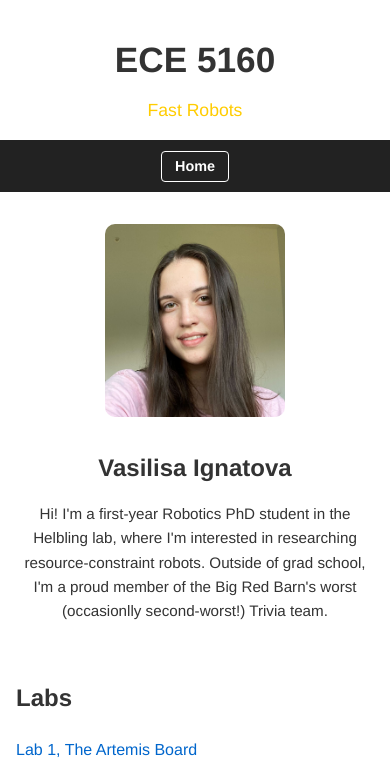
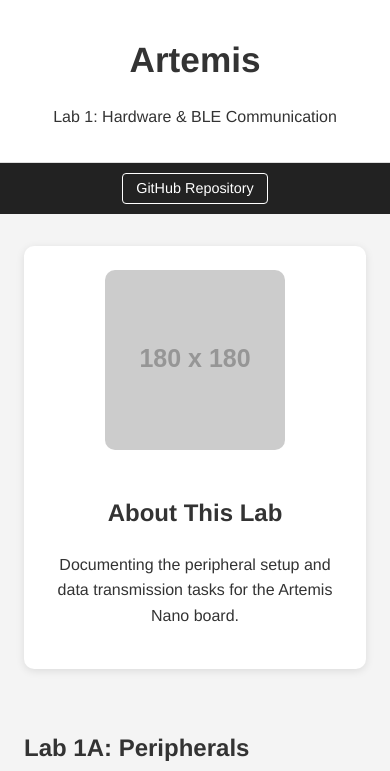
Before and after one commit to VasilisaI/VasilisaI.github.io, a Jekyll site: the page built from README.md, in a window 390 px wide. Shown: the top 771 px of the page. Built offline with Jekyll 4.4.1, drawn with Linux system fonts in a browser that asks for light colours; our own code applies the rules of GitHub Pages for plain Markdown files; a script that is not in the unit is left out; some of the changed text lies outside the part shown; grey boxes are pictures that could not be loaded.

Commit message:
reogranize

```diff
--- a/LABS/style.css
+++ b/LABS/style.css
@@ -1,11 +1,3 @@
-.wrapper {
-  max-width: 1000px;
-  margin: 0 auto;
-  padding: 2rem 1.5rem;
-  background-color: #333;
-}
-
-
 * {
   box-sizing: border-box;
 }
@@ -15,14 +7,11 @@ html, body {
   padding: 0;
 }
 
-/* =========================
-   Typography
-   ========================= */
 body {
   font-family: "Helvetica Neue", Helvetica, Arial, sans-serif;
   font-size: 16px;
   line-height: 1.6;
-  background: #ffffff;
+  background: #f4f4f4; /* Gray background */
   color: #333;
 }
 
@@ -36,11 +25,13 @@ a:hover {
 }
 
 /* =========================
-   Header
+   Header & Banner
    ========================= */
 header {
   text-align: center;
   padding: 2rem 1rem 1rem;
+  background: #ffffff;
+  border-bottom: 1px solid #ddd;
 }
 
 header h1 {
@@ -48,14 +39,6 @@ header h1 {
   font-size: 2.2rem;
 }
 
-header p {
-  margin: 0.5rem 0 0;
-  font-size: 1.1rem;
-}
-
-/* =========================
-   Banner
-   ========================= */
 #banner {
   background: #222;
   padding: 0.8rem 1rem;
@@ -73,36 +56,30 @@ header p {
 #banner .button:hover {
   background: #fff;
   color: #222;
-  text-decoration: none;
 }
 
+/* =========================
+   Layout
+   ========================= */
 .wrapper {
-  max-width: 1000px;
+  max-width: 1100px;
   margin: 0 auto;
-  padding: 2rem 1rem;
+  padding: 2rem 1.5rem;
 }
 
-/* Hide unused nav cleanly */
-nav {
-  display: none;
-}
-
-
-section {
-  width: 100%;
-}
-
-/* Side-by-side layout */
 .content-row {
   display: flex;
   gap: 2.5rem;
   align-items: flex-start;
 }
 
-
 .profile {
   width: 30%;
   text-align: center;
+  background: #fff;
+  padding: 1.5rem;
+  border-radius: 10px;
+  box-shadow: 0 2px 8px rgba(0,0,0,0.1);
 }
 
 .profile img {
@@ -112,59 +89,52 @@ section {
   margin-bottom: 1rem;
 }
 
-.profile h2 {
-  margin-top: 0.5rem;
-  margin-bottom: 0.5rem;
-}
-
-.profile p {
-  text-align: left;
-  font-size: 0.95rem;
-}
-
-
 .labs {
   width: 70%;
 }
 
-.labs h2 {
-  margin-top: 0;
+/* =========================
+   Video Grid
+   ========================= */
+.video-grid {
+  display: grid;
+  grid-template-columns: repeat(auto-fit, minmax(280px, 1fr));
+  gap: 1.5rem;
+  margin: 1.5rem 0;
 }
 
-.labs p {
-  margin: 0.4rem 0;
+.video-item {
+  background: #fff;
+  padding: 10px;
+  border-radius: 8px;
+  border: 1px solid #ddd;
 }
 
-.labs a {
-  font-weight: 500;
+video {
+  width: 100%;
+  border-radius: 4px;
 }
 
+/* =========================
+   Misc
+   ========================= */
+details {
+  background: #fff;
+  padding: 1rem;
+  margin-bottom: 1rem;
+  border-radius: 8px;
+  border: 1px solid #ddd;
+}
 
 footer {
   margin-top: 3rem;
-  padding-top: 1rem;
-  border-top: 1px solid #ddd;
+  padding: 2rem;
   text-align: center;
   font-size: 0.85rem;
   color: #777;
 }
 
-
 @media (max-width: 768px) {
-  .content-row {
-    flex-direction: column;
-  }
-
-  .profile,
-  .labs {
-    width: 100%;
-  }
-
-  .profile {
-    text-align: center;
-  }
-
-  .profile p {
-    text-align: center;
-  }
+  .content-row { flex-direction: column; }
+  .profile, .labs { width: 100%; }
 }
--- a/_layouts/default.html
+++ b/_layouts/default.html
@@ -1,80 +1,95 @@
-
-<!doctype html>
+<!DOCTYPE html>
 <html lang="en-US">
 <head>
   <meta charset="utf-8">
-    <meta http-equiv="X-UA-Compatible" content="IE=edge">
-
-<!-- Begin Jekyll SEO tag v2.6.1 -->
-<title>ECE 5160 | ECE5160</title>
-<meta name="generator" content="Jekyll v3.9.0" />
-<meta property="og:title" content="ECE 5160" />
-<meta property="og:locale" content="en_US" />
-<meta name="description" content="Fast Robots" />
-<meta property="og:description" content="Fast Robots" />
-<link rel="canonical" href="https://VasilisaI.github.io/" />
-<meta property="og:url" content="https://VasilisaI.github.io/" />
-<meta property="og:site_name" content="ECE5160" />
-<script type="application/ld+json">
-{"@type":"WebSite","url":"https://yl656.github.io/ECE4960/","headline":"ECE 5160","description":"Fast Robots","name":"ECE5160","@context":"https://schema.org"}</script>
-<!-- End Jekyll SEO tag -->
-
-    <link rel="shortcut icon" type="image/x-icon" href="/ECE4960/favicon.ico" />
-    <link rel="stylesheet" href="/assets/css/style.css">
-    <script src="https://code.jquery.com/jquery-3.3.0.min.js" integrity="sha256-RTQy8VOmNlT6b2PIRur37p6JEBZUE7o8wPgMvu18MC4=" crossorigin="anonymous"></script>
-    <script src="/ECE4960/assets/js/main.js"></script>
-    <!--[if lt IE 9]>
-      <script src="https://cdnjs.cloudflare.com/ajax/libs/html5shiv/3.7.3/html5shiv.min.js" integrity="sha256-3Jy/GbSLrg0o9y5Z5n1uw0qxZECH7C6OQpVBgNFYa0g=" crossorigin="anonymous"></script>
-    <![endif]-->
-    <meta name="viewport" content="width=device-width, initial-scale=1, user-scalable=no">
-
+  <meta name="viewport" content="width=device-width, initial-scale=1.0">
+  <title>Lab 1 - Artemis</title>
+  <link rel="stylesheet" href="/LABS/style.css">
 </head>
 <body>
 
   <header>
-        <h1>ECE 5160</h1>
-        <p><a href="https://cei-lab.github.io/ECE4960/" style="color:#FFCC00;">Fast Robots</a></p>
+    <h1>Artemis</h1>
+    <p>Lab 1: Hardware & BLE Communication</p>
   </header>
 
   <div id="banner">
-        <a href="https://yl656.github.io/ECE4960" class="button fork"><strong>Home</strong></a>
-      	<span id="logo"></span>
-      </div><!-- end banner -->
+    <a href="#" class="button">GitHub Repository</a>
+  </div>
 
   <div class="wrapper">
-      <nav>
-        <ul></ul>
-      </nav>
-      <section>
-       <section>
     <div class="content-row">
 
-    <!-- LEFT: Photo + Bio -->
-    <div class="profile">
-      <img src="assets/css/TA_picture.jpg" alt="Profile photo" />
-      <h2 id="about-me">Vasilisa Ignatova</h2>
-      <p> Hi! I'm a first-year Robotics PhD student in the Helbling lab, where I'm interested in researching resource-constraint robots. Outside of grad school, I'm a proud member of the Big Red Barn's worst (occasionlly second-worst!) Trivia team.  </p>
+      <aside class="profile">
+        <img src="https://via.placeholder.com/180" alt="Artemis Nano">
+        <h2>About This Lab</h2>
+        <p>Documenting the peripheral setup and data transmission tasks for the Artemis Nano board.</p>
+      </aside>
+
+      <main class="labs">
+        <h2>Lab 1A: Peripherals</h2>
+        <div class="video-grid">
+          <div class="video-item">
+            <h4>Blink</h4>
+            <video controls><source src="/assets/media/Blink.mp4" type="video/mp4"></video>
+          </div>
+          <div class="video-item">
+            <h4>Serial</h4>
+            <video controls><source src="/assets/media/Serial_Example.mp4" type="video/mp4"></video>
+          </div>
+          <div class="video-item">
+            <h4>Analog Read</h4>
+            <video controls><source src="/assets/media/AnalogRead.mp4" type="video/mp4"></video>
+          </div>
+          <div class="video-item">
+            <h4>Electronic Tuner</h4>
+            <video controls><source src="/assets/media/Tuner.mp4" type="video/mp4"></video>
+          </div>
         </div>
 
-    <!-- RIGHT: Labs list -->
-    <div class="labs">
-      <h2 id="labs">Labs</h2>
+        <hr style="margin: 2rem 0; border: 0; border-top: 1px solid #ccc;">
 
-      <p><a href="/LABS/lab1.html">Lab 1, The Artemis Board</a></p>
-      <p><a href="/LABS/lab2.html">Lab 2</a></p>
-      <p><a href="/LABS/lab3.html">Lab 3</a></p>
-      <p><a href="/LABS/lab4.html">Lab 4</a></p>
-      <p><a href="/LABS/lab5.html">Lab 5</a></p>
-      <p><a href="/LABS/lab6.html">Lab 6</a></p>
-      <p><a href="/LABS/lab7.html">Lab 7</a></p>
-      <p><a href="/LABS/lab8.html">Lab 8</a></p>
-      <p><a href="/LABS/lab9.html">Lab 9</a></p>
-      <p><a href="/LABS/lab10.html">Lab 10</a></p>
+        <h2>Lab 1B: BLE & Python</h2>
+        <section>
+          <details>
+            <summary><strong>ECHO Command</strong></summary>
+            <div style="display: flex; flex-wrap: wrap; gap: 20px; padding-top: 15px;">
+              <div style="flex: 1; min-width: 300px;">
+                <h4 style="margin: 0 0 10px 0;">Source Code</h4>
+                <script src="https://gist.github.com/VasilisaI/c2f948b66ef7b9dad31f0a535eee4c52.js"></script>
+              </div>
+              <div style="flex: 1; min-width: 250px;">
+                <h4 style="margin: 0 0 10px 0;">Output Preview</h4>
+                <img src="/assets/media/ECHO.png" alt="Echo Output" style="width: 100%; border-radius: 4px; border: 1px solid #ddd;"/>
+              </div>
+            </div>
+          </details>
+
+          <details>
+            <summary><strong>SEND_THREE_FLOATS</strong></summary>
+            <div style="display: flex; flex-wrap: wrap; gap: 20px; padding-top: 15px;">
+              <div style="flex: 1; min-width: 300px;">
+                <script src="https://gist.github.com/VasilisaI/afb1abae2e61fd6565cfa910b63d9f1e.js"></script>
+              </div>
+              <div style="flex: 1; min-width: 250px;">
+                <img src="/assets/media/SEND_THREE_FLOATS.png" alt="Floats" style="width: 100%; border-radius: 4px; border: 1px solid #ddd;"/>
+              </div>
+            </div>
+          </details>
+        </section>
+
+        <section>
+          <h3>Conclusion</h3>
+          <p>Successfully integrated the hardware sensors with the BLE software stack.</p>
+        </section>
+      </main>
+
+    </div>
   </div>
 
-  </div>
-</section>
-
+  <footer>
+    <p>&copy; 2026 Artemis Lab Reports</p>
+  </footer>
 
 </body>
 </html>
```
Lines whose indentation alone changed are shown as unchanged.
